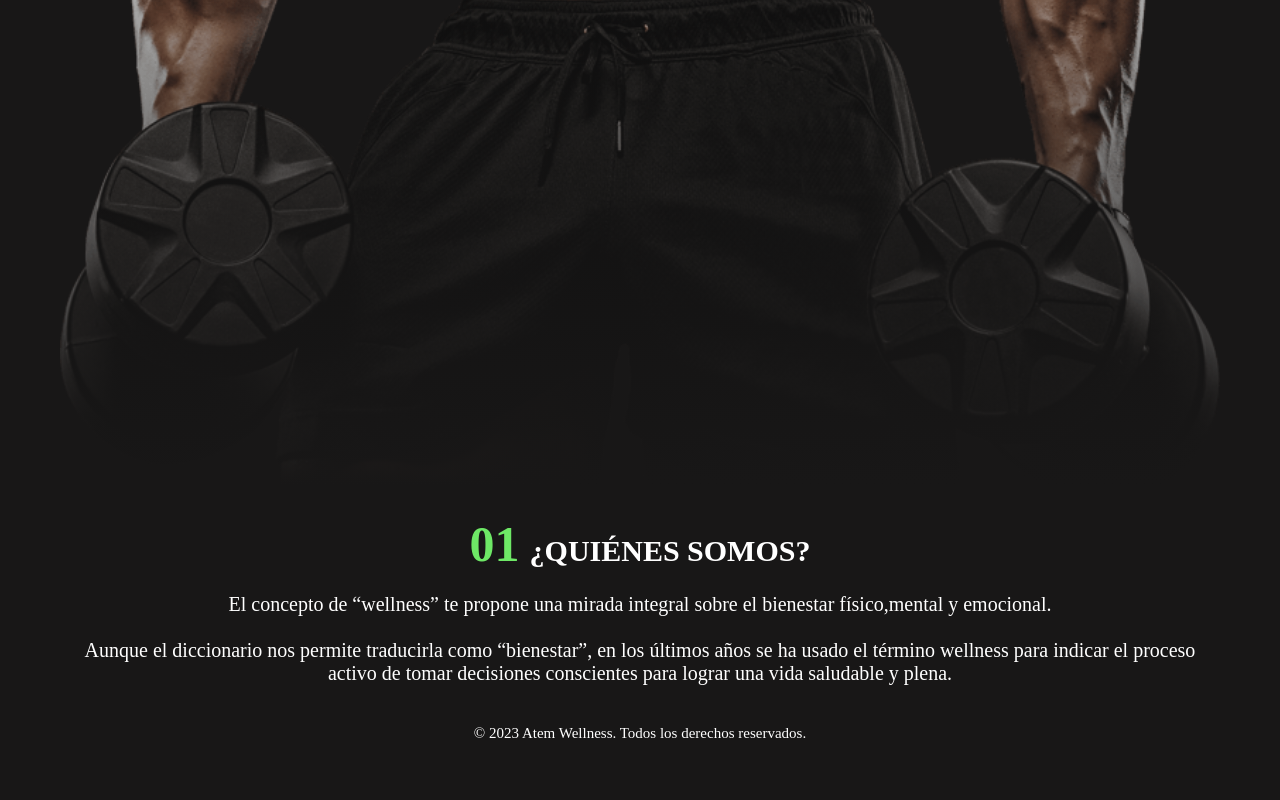
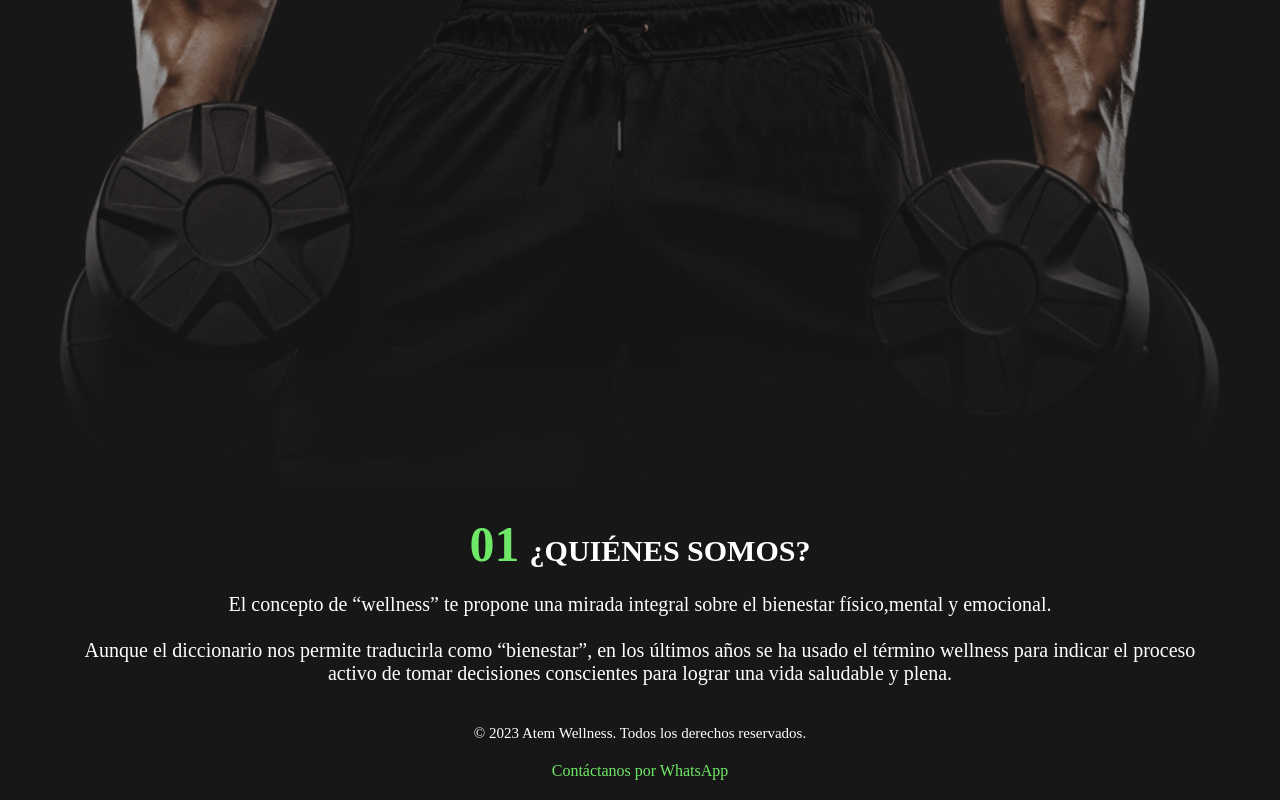
Before and after one commit to jairodev99/atem-wellness, a plain HTML site: page index.html in a window 1280 px wide. Shown: the part 1581-2381 px from the top of the page. Before the commit the page ends 2323 px from the top, so only its background shows below. Drawn offline with Linux system fonts and the light colour scheme; a web font is replaced by a local one.

Commit message:
update footer with link to whatsapp

```diff
--- a/app.css
+++ b/app.css
@@ -138,3 +138,11 @@ p{
     font-weight: 100;
     font-size: 15px;
 }
+
+.whatsapp-link{
+    margin: 20px 0;
+    text-decoration: none;
+    color: var(--color-primary);
+    display: block;
+    text-align: center;
+}
--- a/index.html
+++ b/index.html
@@ -32,6 +32,7 @@
     <footer class="footer">
         <div class="container footer-content">
             <p class="footer-text">© 2023 Atem Wellness. Todos los derechos reservados.</p>
+            <a href="https://wa.me/7775982418" target="_blank" class="whatsapp-link">Contáctanos por WhatsApp</a>
         </div>
     </footer>
 </body>
```
